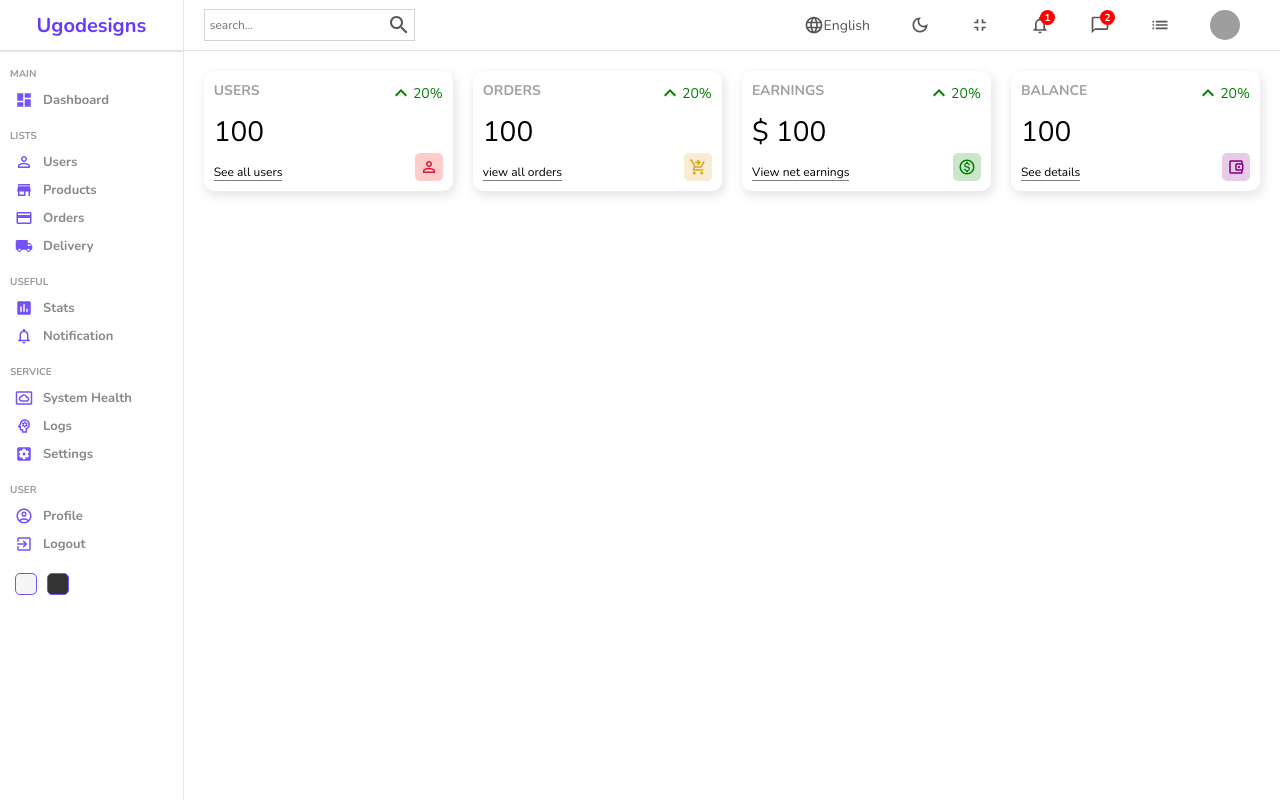
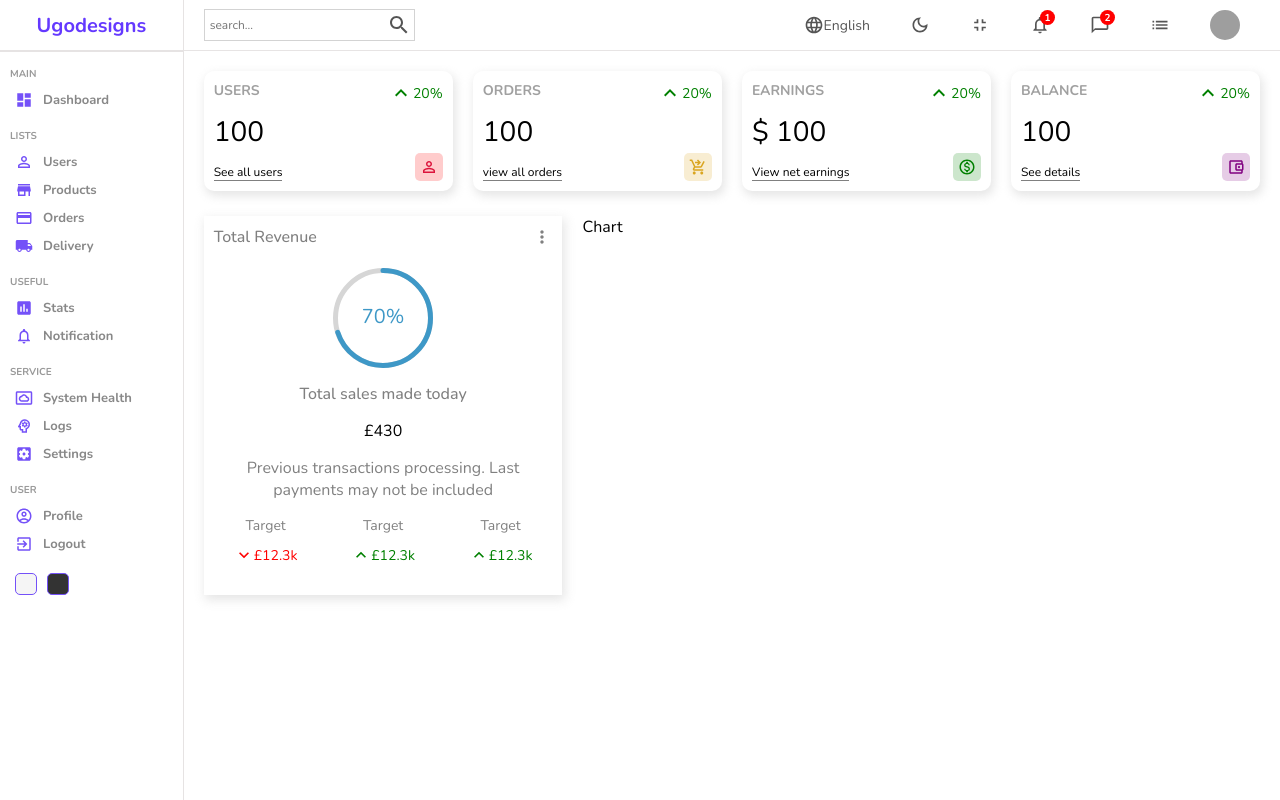
Before and after one commit to nwaamadioha/ReactAdminDashboard, a React (Vite) app: page / in a window 1280 px wide. Built offline with nearby package versions, Linux system fonts and the light colour scheme; grey boxes are pictures that could not be loaded.

Commit message:
Setup featured section

```diff
--- a/package.json
+++ b/package.json
@@ -14,6 +14,7 @@
     "@mui/icons-material": "^5.10.15",
     "@mui/material": "^5.10.15",
     "react": "^18.2.0",
+    "react-circular-progressbar": "^2.1.0",
     "react-dom": "^18.2.0",
     "react-router-dom": "^6.4.3",
     "sass": "^1.56.0"
--- /dev/null
+++ b/src/components/chart/Chart.jsx
@@ -0,0 +1,9 @@
+import "./chart.scss"
+
+const Chart = () => {
+  return (
+    <div className="chart">Chart</div>
+  )
+}
+
+export default Chart
--- /dev/null
+++ b/src/components/chart/chart.scss
@@ -0,0 +1,3 @@
+.chart {
+    flex: 4;
+}
--- /dev/null
+++ b/src/components/featured/Featured.jsx
@@ -0,0 +1,50 @@
+import "./featured.scss"
+import MoreVertIcon from "@mui/icons-material/MoreVert"
+import { CircularProgressbar } from "react-circular-progressbar"
+import "react-circular-progressbar/dist/styles.css"
+import KeyboardArrowDownIcon from '@mui/icons-material/KeyboardArrowDown';
+import KeyboardArrowUpOutlinedIcon from '@mui/icons-material/KeyboardArrowUpOutlined';
+
+const Featured = () => {
+  return (
+    <div className="featured">
+      <div className="top">
+        <h1 className="title">Total Revenue</h1>
+        <MoreVertIcon fontSize="small"/>
+      </div>
+      <div className="bottom">
+        <div className="featuredChart">
+          <CircularProgressbar value={70} text={"70%"} strokeWidth={5}/>
+        </div>
+        <p className="title">Total sales made today</p>
+        <p className="amount">£430</p>
+        <p className="desc">Previous transactions processing. Last payments may not be included</p>
+        <div className="summary">
+          <div className="item">
+            <div className="itemTitle">Target</div>
+            <div className="itemResult negative">
+              <KeyboardArrowDownIcon fontSize="small" />
+              <div className="resultAmount">£12.3k</div>
+            </div>
+          </div>
+          <div className="item">
+            <div className="itemTitle">Target</div>
+            <div className="itemResult positive">
+              <KeyboardArrowUpOutlinedIcon fontSize="small" />
+              <div className="resultAmount">£12.3k</div>
+            </div>
+          </div>
+          <div className="item">
+            <div className="itemTitle">Target</div>
+            <div className="itemResult positive">
+              <KeyboardArrowUpOutlinedIcon fontSize="small" />
+              <div className="resultAmount">£12.3k</div>
+            </div>
+          </div>
+        </div>
+      </div>
+    </div>
+  )
+}
+
+export default Featured
--- /dev/null
+++ b/src/components/featured/featured.scss
@@ -0,0 +1,78 @@
+.featured {
+    flex: 2;
+    -webkit-box-shadow: 2px 4px 10px 1px rgba(0, 0, 0, 0.47);
+    box-shadow: 2px 4px 10px 1px rgba(201, 201, 201, 0.47);
+    padding: 10px;
+
+    .top {
+        display: flex;
+        align-items: center;
+        justify-content: space-between;
+        color: gray;
+
+        .title {
+            font-size: 16px;
+            font-weight: 500;
+        }
+    }
+
+    .bottom {
+        padding: 20px;
+        display: flex;
+        flex-direction: column;
+        align-items: center;
+        justify-content: center;
+        gap: 15px;
+
+        .featuredChart {
+            width: 100px;
+            height: 100px;
+        }
+
+        .title {
+            font-weight: 500;
+            color: grey;
+        }
+
+        .amount {
+            font-style: 30px;
+        }
+
+        .desc {
+            font-weight: 300;
+            font-style: 12px;
+            color: grey;
+            text-align: center;
+        }
+
+        .summary {
+            width: 100%;
+            display: flex;
+            align-items: center;
+            justify-content: space-between;
+
+            .item {
+                text-align: center;
+            }
+
+            .itemTitle {
+                font-size: 14px;
+                color: grey;
+            }
+
+            .itemResult {
+                display: flex;
+                align-items: center;
+                margin-top: 10px;
+                font-size: 14px;
+
+                &.positive {
+                    color: green;
+                }
+                &.negative {
+                    color: red;
+                }
+            }
+        }
+    }
+}
--- a/src/pages/home/Home.jsx
+++ b/src/pages/home/Home.jsx
@@ -1,7 +1,9 @@
+import "./home.scss"
 import Sidebar from "../../components/sidebar/Sidebar"
 import Navbar from "../../components/navbar/Navbar"
 import Widget from "../../components/widgets/Widget"
-import "./home.scss"
+import Featured from "../../components/featured/Featured"
+import Chart from "../../components/chart/Chart"
 
 const Home = () => {
   return (
@@ -15,6 +17,10 @@
             <Widget type="earnings"/>
             <Widget type="balance"/>
           </div>
+          <div className="charts">
+            <Featured />
+            <Chart />
+          </div>
         </div>
     </div>
   )
--- a/src/pages/home/home.scss
+++ b/src/pages/home/home.scss
@@ -4,10 +4,15 @@
     .homeContainer {
         flex: 6;
 
-        .widgets {
+        .widgets,
+        .charts {
             display: flex;
             padding: 20px;
             gap: 20px;
         }
+
+        .charts {
+            padding: 5px 20px;
+        }
     }
 }
```
Also changed, not shown: 1 other file (tests, documents, lock files or other folders).
